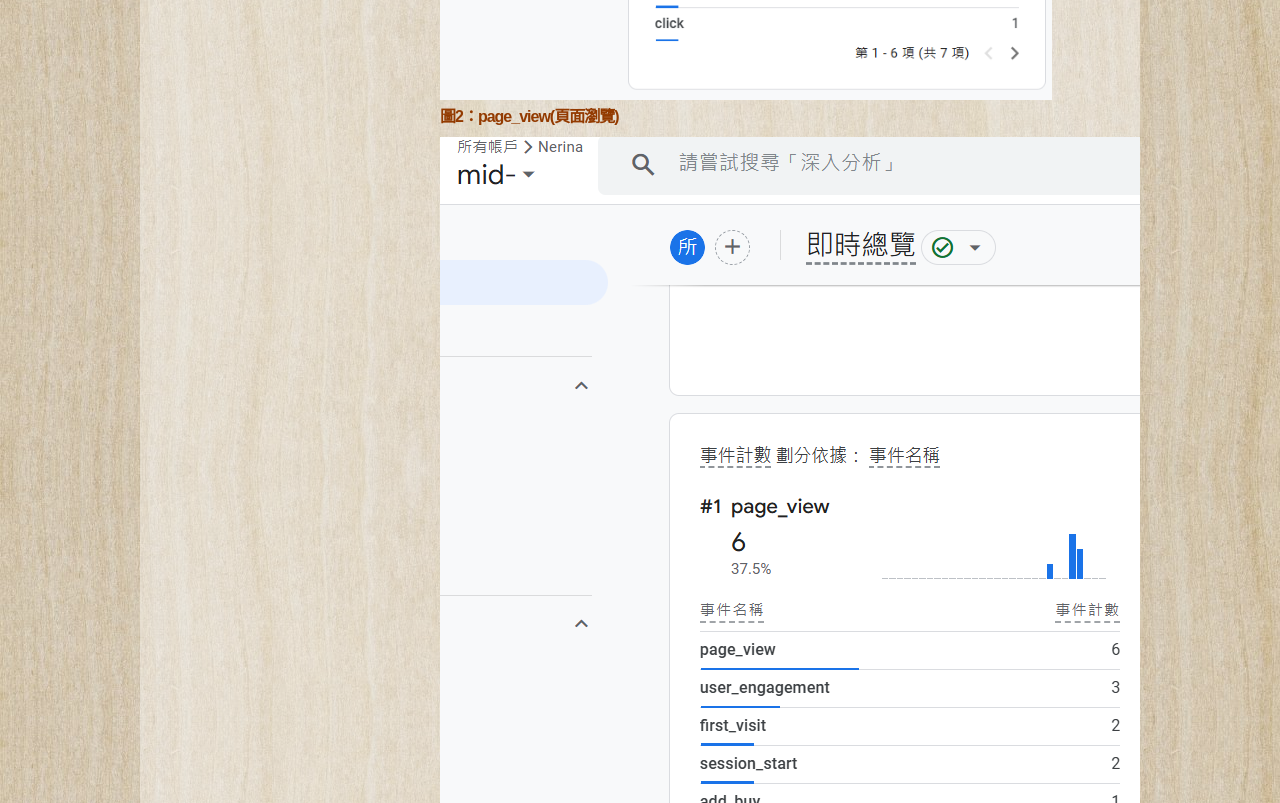
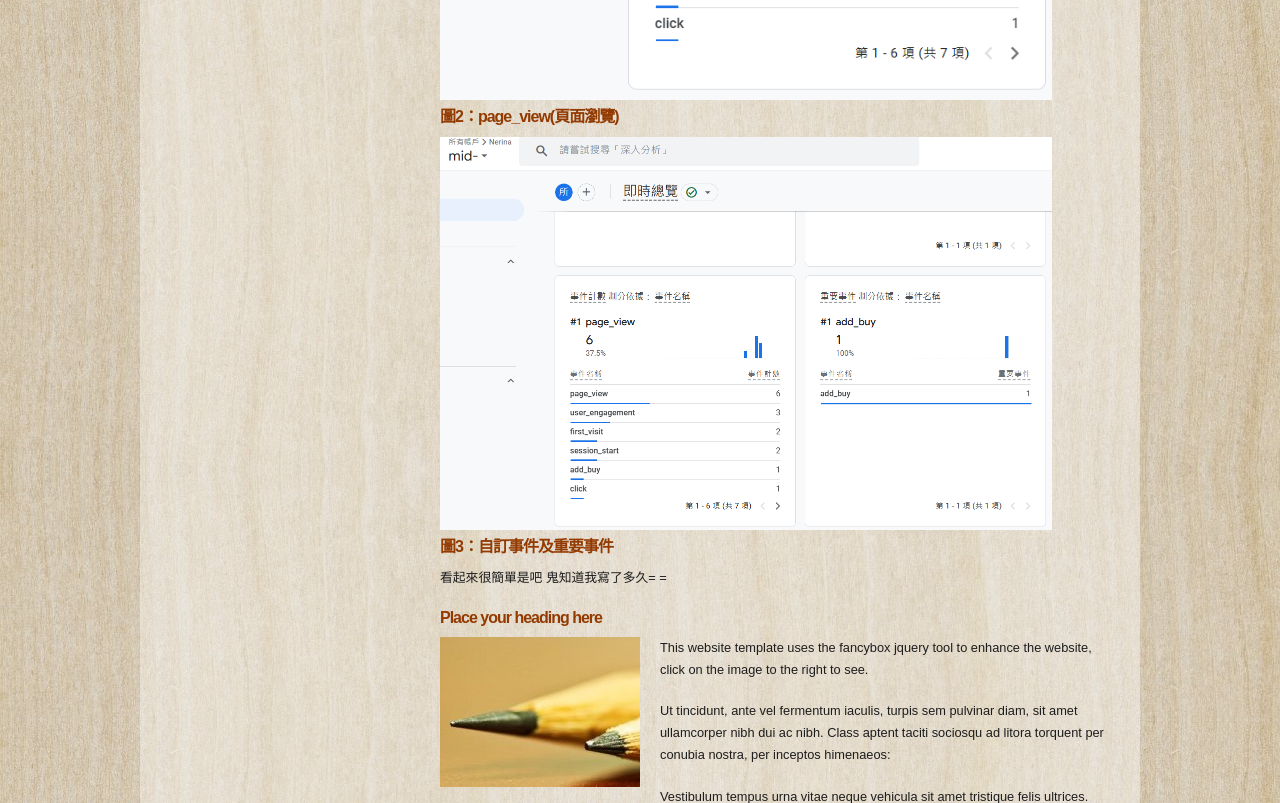
Before and after one commit to yanj-30/mid, a plain HTML site: page a6.html in a window 1280 px wide. Shown: the part 1280-2083 px from the top of the page. Drawn offline with Linux system fonts and the light colour scheme.

Commit message:
Add files via upload

```diff
--- a/a6.html
+++ b/a6.html
@@ -77,7 +77,7 @@
           <img src="images/GA-2.png" width="90%">
           <h3>圖2：page_view(頁面瀏覽)</h3>
 
-          <img src="images/GA-3.png">
+          <img src="images/GA-3.png" width="90%">
           <h3>圖3：自訂事件及重要事件</h3>
 
 
```
